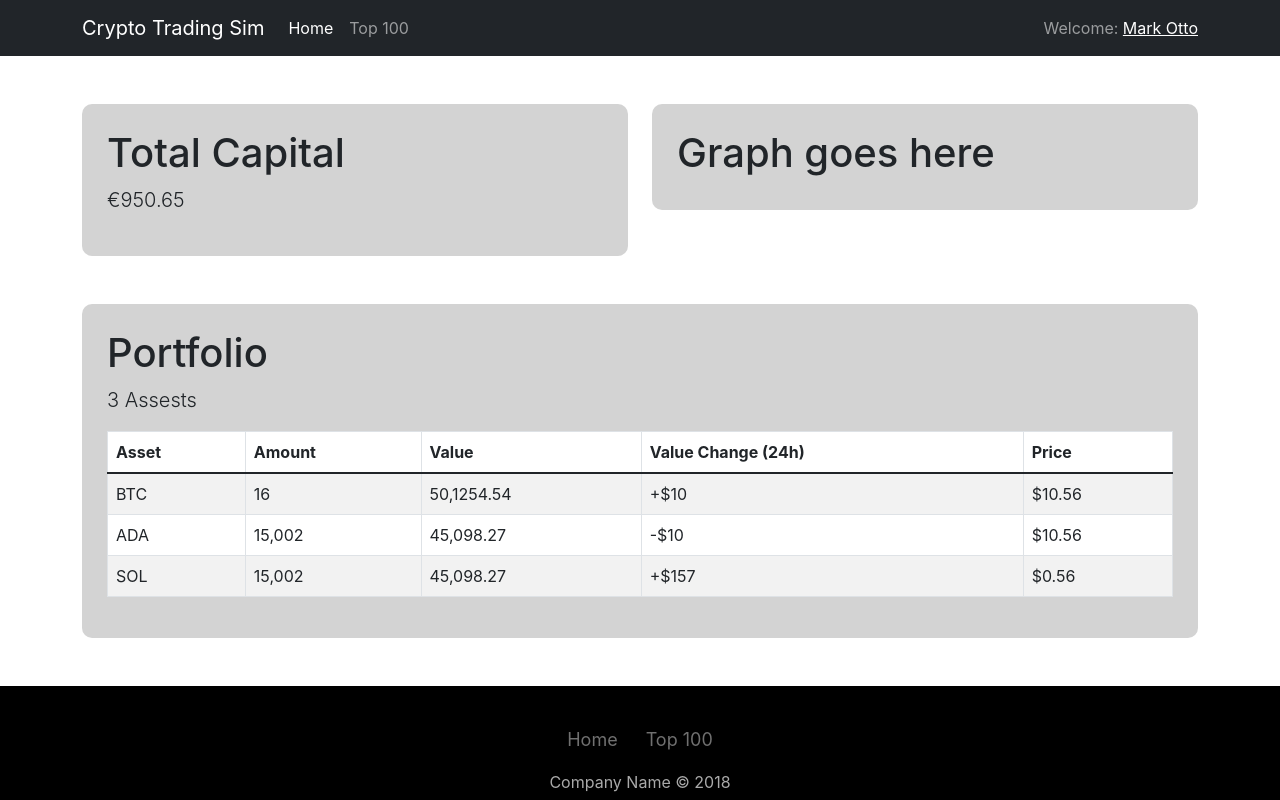
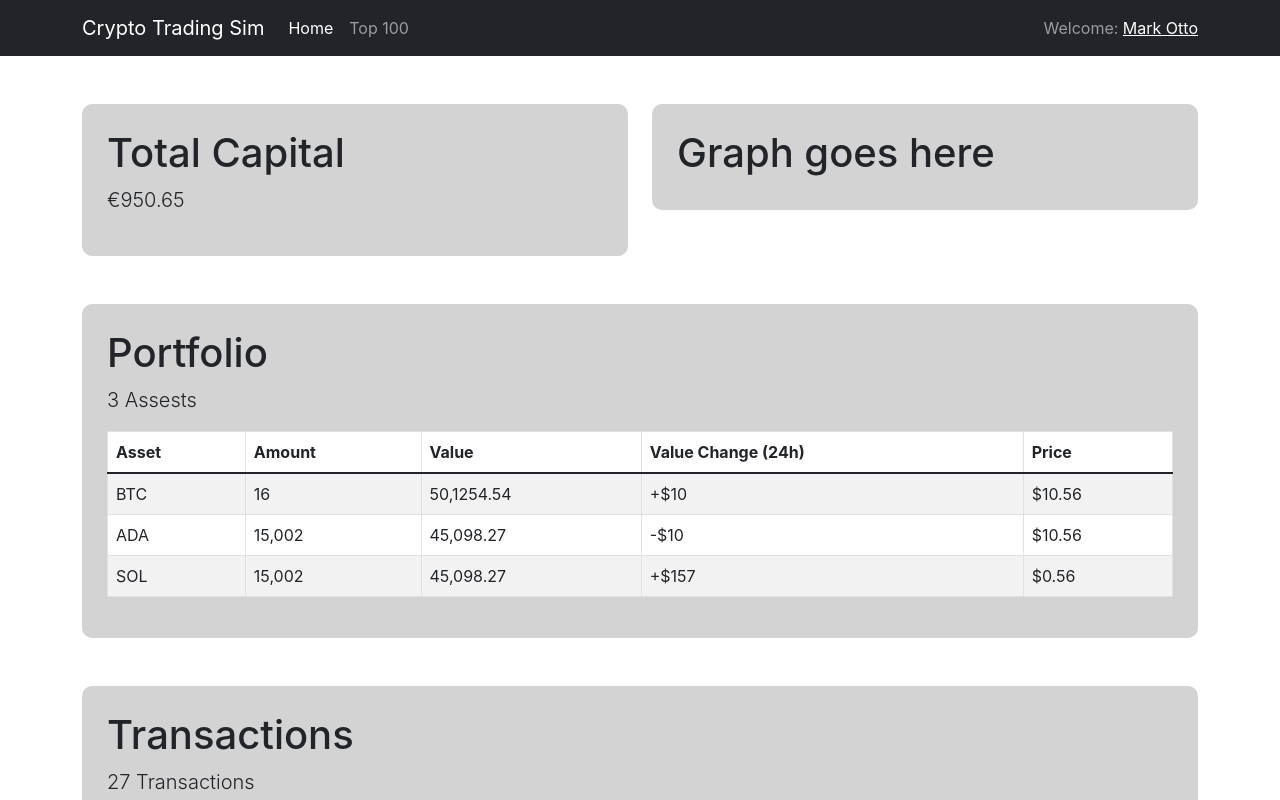
Before and after one commit to clancinio/crypto-frontend, a React (Create React App) app: page / in a window 1280 px wide. Shown: the top 800 px of the page. Built offline with nearby package versions, Linux system fonts and the light colour scheme; the HTML template or start-up script is replaced by a standard one.

Commit message:
Add Transaction component to HomeContainer

```diff
--- a/src/containers/HomeContainer.js
+++ b/src/containers/HomeContainer.js
@@ -3,6 +3,7 @@ import TopNav from "../components/navbar/TopNav";
 import TopSection from "../components/topsection/TopSection";
 import PortfolioComponent from "../components/portfoliosection/PortfolioComponent";
 import Footer from "../components/footer/Footer";
+import TransactionComponent from "../components/transactionsection/TransactionComponent";
 
 function HomeContainer() {
   return (
@@ -11,6 +12,7 @@ function HomeContainer() {
       <Container>
         <TopSection />
         <PortfolioComponent />
+        <TransactionComponent />
       </Container>
       <Footer />
     </>
```
